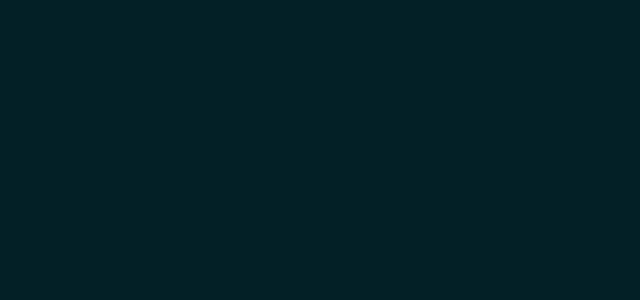
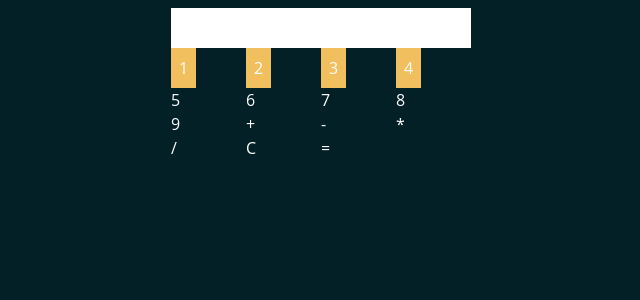
Before and after one commit to Ronaldjga/calculadora, a Next.js app: page /commonCalculator in a window 1280 px wide. Shown: the top 300 px of the page, without its empty margins (319-959 px from the left). Built offline with nearby package versions, Linux system fonts and the light colour scheme.

Commit message:
common calculator

```diff
--- a/pages/commonCalculator.js
+++ b/pages/commonCalculator.js
@@ -1,53 +1,66 @@
+import react, { useState } from "react"
+import { useEffect } from "react"
+import { ButtonAdd } from "../src/components/buttons"
+
 export default function CommonCalculatorPage() {
+    const [tela, setTela] = react.useState('')
+
+
     return (
         <>
             <div className="w-full h-full bg-darkBluePrimary flex flex-col items-center p-2">
-                <section>
-                    <div className="">
-                        <table class="calculadora">
-                            <tr>
-                                <td colspan="4"></td>
+
+                    <table className="">
+                        <thead>
+                            <tr className="text-white">
+                                <td colSpan={4}>
+                                <p className="min-w-[300px] h-10  p-2 bg-white text-black flex justify-end items-center tracking-widest">
+                                    {tela}
+                                    {console.log(tela)}
+                                    </p>
+                                </td>
+                            </tr>
+                        </thead>
+                        <tbody>
+
+                            <tr className="text-white">
+                                <td><ButtonAdd lista={tela} add={setTela} valor="1"></ButtonAdd></td>
+                                <td><ButtonAdd lista={tela} add={setTela} valor="2"></ButtonAdd></td>
+                                <td><ButtonAdd lista={tela} add={setTela} valor="3"></ButtonAdd></td>
+                                <td><ButtonAdd lista={tela} add={setTela} valor="4"></ButtonAdd></td>
                             </tr>
 
-                            <tr>
+                            <tr className="text-white">
+                                <td>5</td>
+                                <td>6</td>
+                                <td>7</td>
+                                <td>8</td>
+                            </tr>
+
+                            <tr className="text-white">
+                                <td>9</td>
+                                <td>+</td>
+                                <td>-</td>
+                                <td>*</td>
+                            </tr>
+
+                            <tr className="text-white">
+                                <td>/</td>
+                                <td>C</td>
+                                <td>=</td>
+                                <td></td>
+                            </tr>
+
+                            <tr className="text-white">
                                 <td></td>
                                 <td></td>
                                 <td></td>
                                 <td></td>
                             </tr>
+                        </tbody>
+                    </table>
 
-                            <tr>
-                                <td></td>
-                                <td></td>
-                                <td></td>
-                                <td></td>
-                            </tr>
-
-                            <tr>
-                                <td></td>
-                                <td></td>
-                                <td></td>
-                                <td></td>
-                            </tr>
-
-                            <tr>
-                                <td></td>
-                                <td></td>
-                                <td></td>
-                                <td></td>
-                            </tr>
-
-                            <tr>
-                                <td></td>
-                                <td></td>
-                                <td></td>
-                                <td></td>
-                            </tr>
-
-                        </table>
-                    </div>
-                </section>
             </div>
         </>
     )
-  }
+}
--- a/src/components/buttons.js
+++ b/src/components/buttons.js
@@ -1,11 +1,17 @@
 import React from "react";
-import { useState } from "react";
 
-export function Button() {
+export function ButtonAdd(props) {
 
     return (
         <div>
-
+            <button onClick={() => {
+                props.add(props.lista + props.valor)
+                console.log(typeof parseInt(props.lista))
+            }}
+                className="p-2 bg-yelloPrimary"
+                type="button">
+                {props.valor}
+            </button>
         </div>
     )
 }
```
